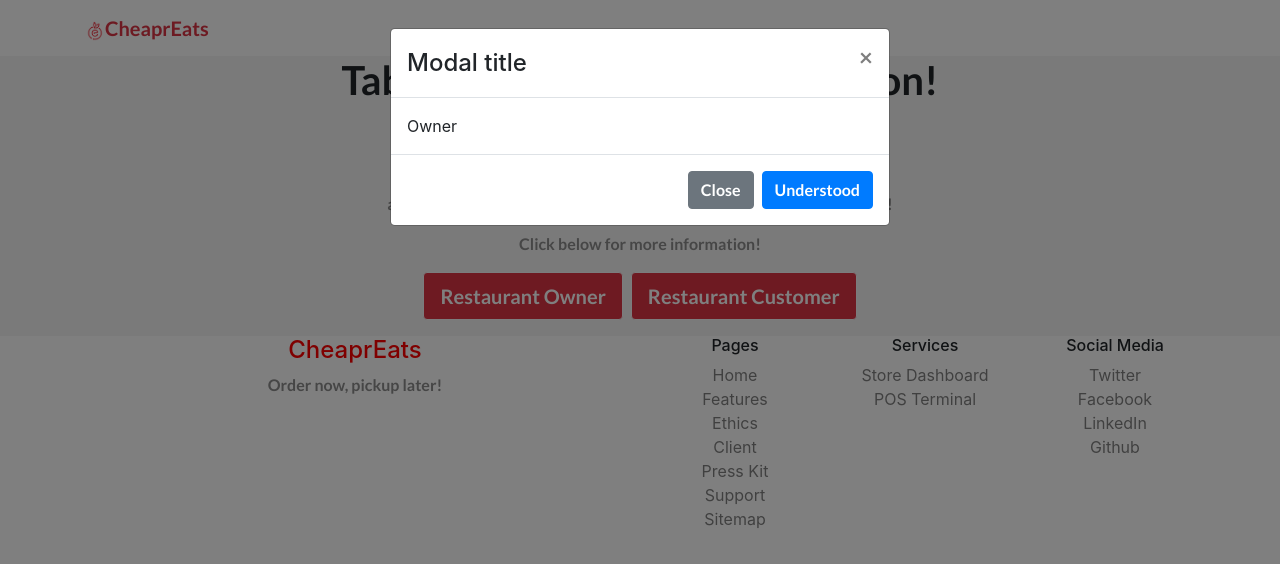
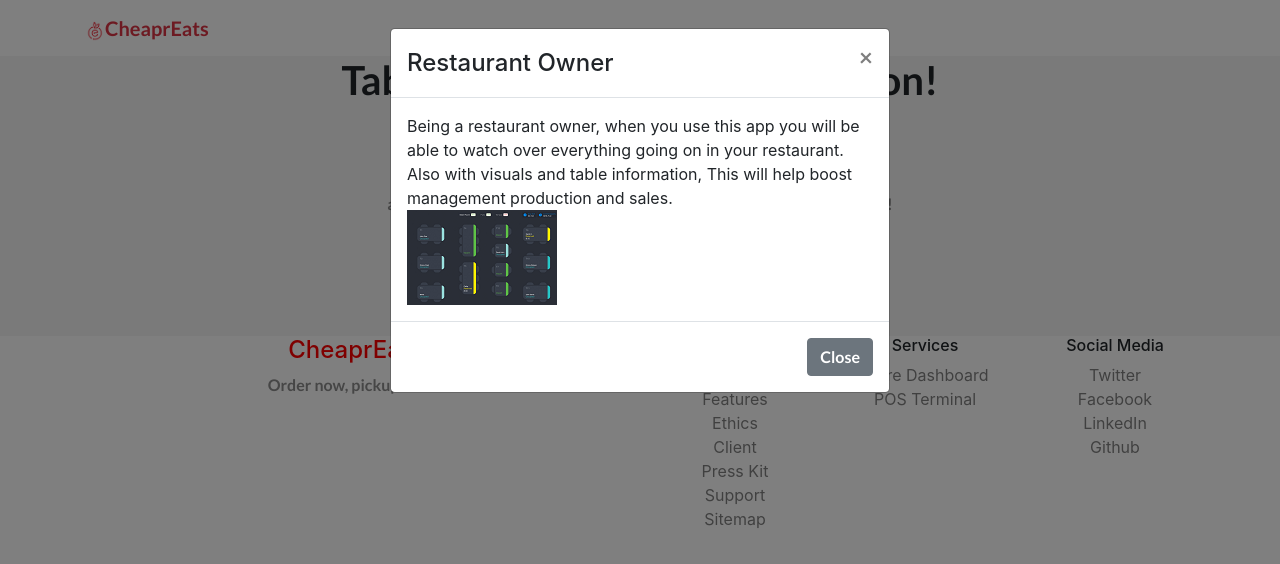
Before and after one commit to rogers-ch/cheapreats-table-mgmt, a React (Create React App) app in the folder my-app/: page / in a window 1280 px wide. Both pictures are taken after a click on the button "Restaurant Owner". Shown: the top 564 px of the page. Built offline with nearby package versions, Linux system fonts and the light colour scheme.

Commit message:
model has images and text

```diff
--- a/my-app/src/components/ButtonModal.jsx
+++ b/my-app/src/components/ButtonModal.jsx
@@ -1,9 +1,6 @@
 import React,{useState,useEffect} from 'react';
 import Modal from 'react-bootstrap/Modal'
 import Button from 'react-bootstrap/Button';
-
-
-
 
 function ButtonModal(props) {
     const [show, setShow] = useState(false);
@@ -11,7 +8,6 @@ function ButtonModal(props) {
 
     const handleClose = () => setShow(false);
     const handleShow = () => setShow(true);
-
 
     useEffect(() => {
         fetch('./data/'+props.text)
@@ -34,16 +30,22 @@ function ButtonModal(props) {
                 keyboard={false}
             >
                 <Modal.Header closeButton>
-                    <Modal.Title>Modal title</Modal.Title>
+                    <Modal.Title>{props.userType}</Modal.Title>
                 </Modal.Header>
                 <Modal.Body>
-                    {dataFirst}
+                    <div>
+                        <div>
+                            {dataFirst}
+                        </div>
+                        <div>
+                            <img src={props.image} alt="image of table design" ></img>
+                        </div>
+                    </div>
                 </Modal.Body>
                 <Modal.Footer>
                     <Button variant="secondary" onClick={handleClose}>
                         Close
                     </Button>
-                    <Button variant="primary">Understood</Button>
                 </Modal.Footer>
             </Modal>
         </>
--- a/my-app/src/components/MainContainer.js
+++ b/my-app/src/components/MainContainer.js
@@ -2,7 +2,8 @@ import React from 'react';
 import '../css/App.css';
 import { ButtonComponent } from './ButtonComponent';
 import ButtonModal from "./ButtonModal"
-
+import DinningRoomImage from "../images/DinningRoomImage.png"
+import SquareTableImage from '../images/SquareTableImage.png'
 
 function MainContainer() {
 
@@ -15,10 +16,10 @@ function MainContainer() {
       <p>Click below for more information!</p>
         <div className="d-flex justify-content-center">
             <div className="pr-1">
-                <ButtonModal userType='Restaurant Owner' text="Owner.txt" />
+                <ButtonModal userType='Restaurant Owner' text="Owner.txt" image={DinningRoomImage} />
             </div>
             <div className="pl-1">
-                <ButtonModal userType='Restaurant Customer' text="Customer.txt"/>
+                <ButtonModal userType='Restaurant Customer' text="Customer.txt" image={SquareTableImage} />
             </div>
         </div>
 
```
Also changed, not shown: my-app/public/data/Customer.txt, my-app/public/data/Owner.txt, my-app/src/images/DinningRoomImage.png (added).
